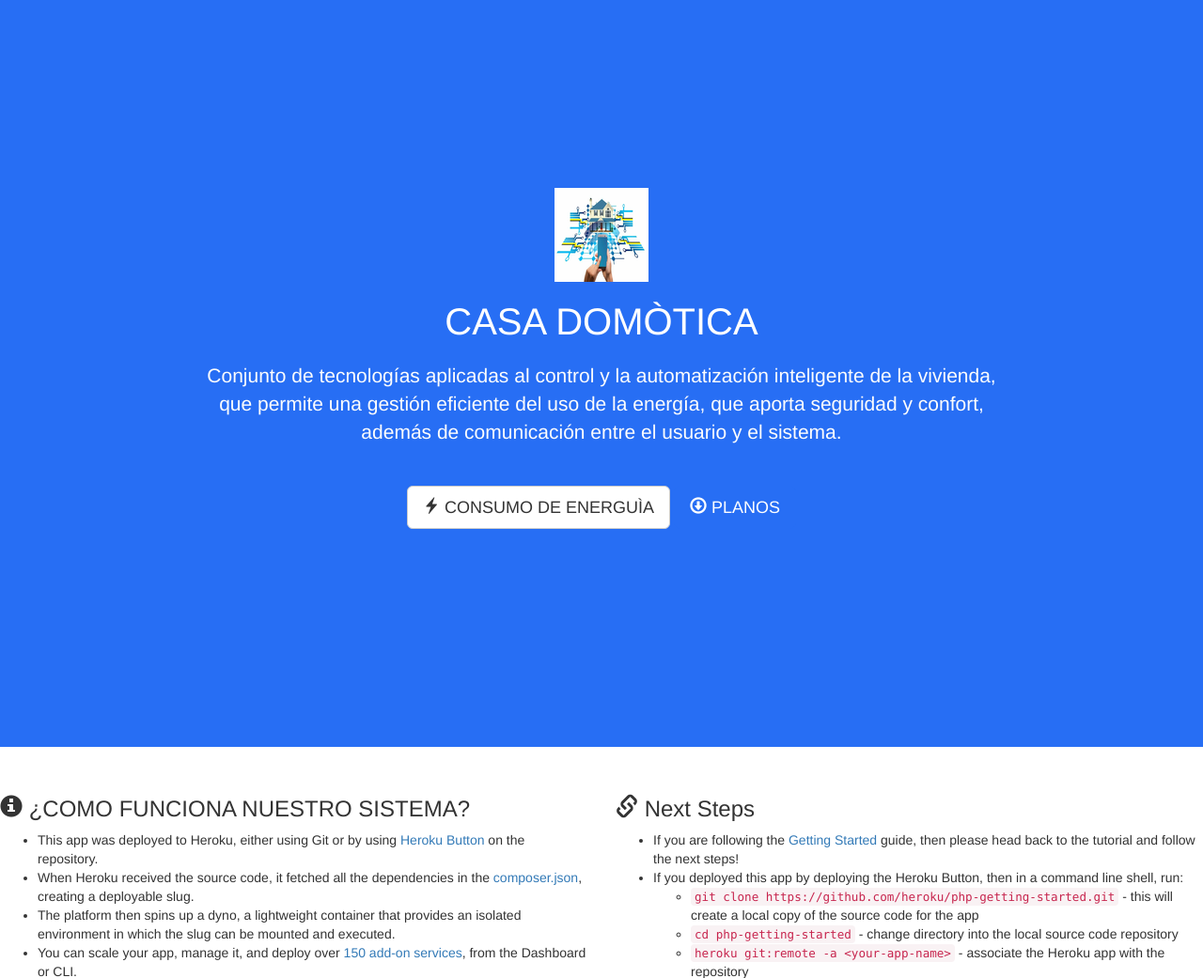
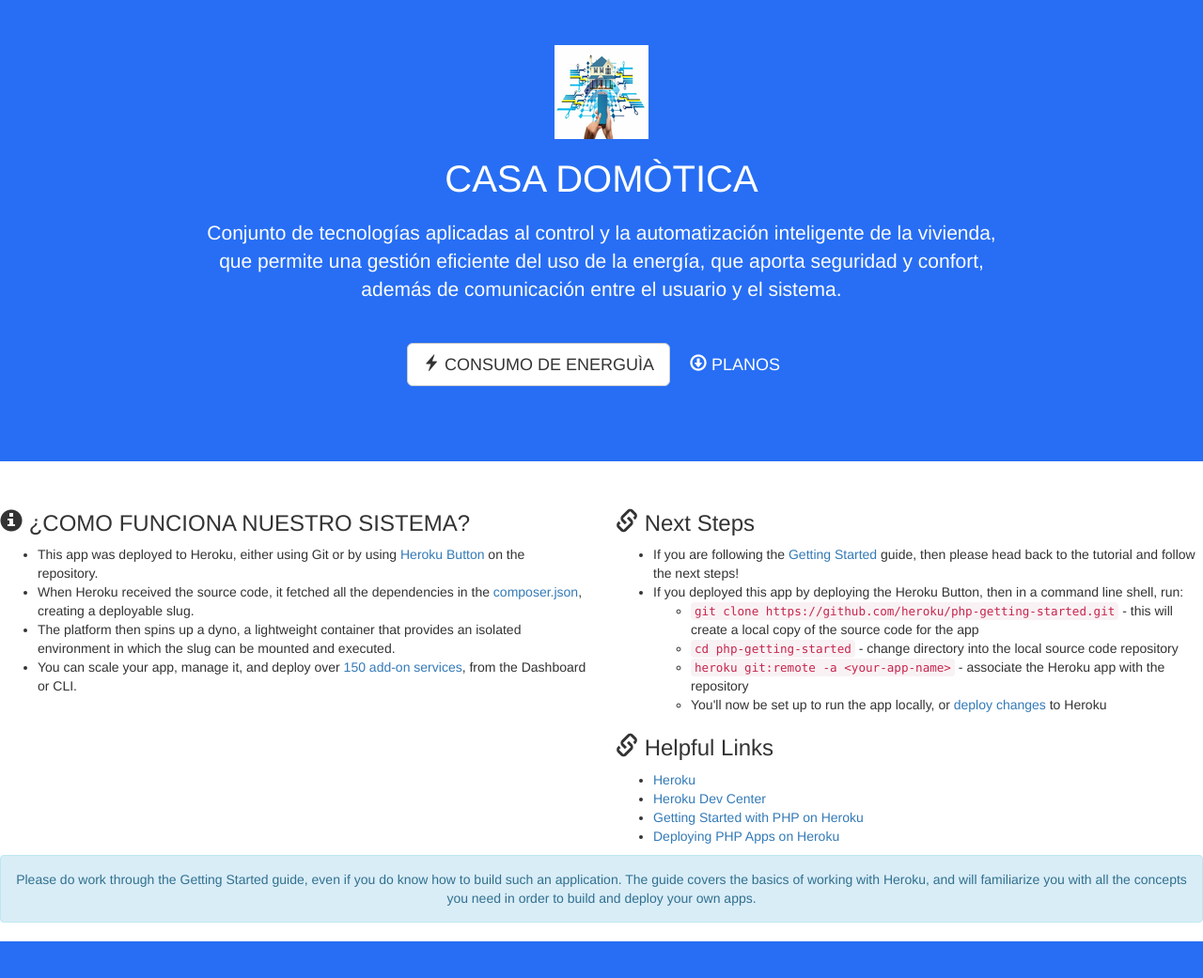
Before and after one commit to Delmiro1996/primerademostracionpca, a PHP site: template web/views/index.twig in a window 1280 px wide. Shown: the part 51-1092 px from the top of the page at 94% size. After the commit the page ends 1053 px from the top, so only its background shows below. Run offline with PHP 8.4, Linux system fonts and the light colour scheme; the template is opened without the code that fills it, so the values that code supplies are empty; some libraries are stand-ins or nearby versions.

Commit message:
Update main.css

```diff
--- a/web/stylesheets/main.css
+++ b/web/stylesheets/main.css
@@ -1,12 +1,12 @@
 .jumbotron {
-    background-image: url(/images/fondo.jpg);
+    background-image: url(/images/sailor-moon.jpg);
     background-position: center;
     background-repeat: no-repeat;
     background-size: cover;
-    display: flex;
     padding-bottom: 80px;
-    align-items: center;
-    min-height: calc(100vh - 5px);
+
+    height: 100%;
+
 }
 .jumbotron {
   background: #276EF4;
```
